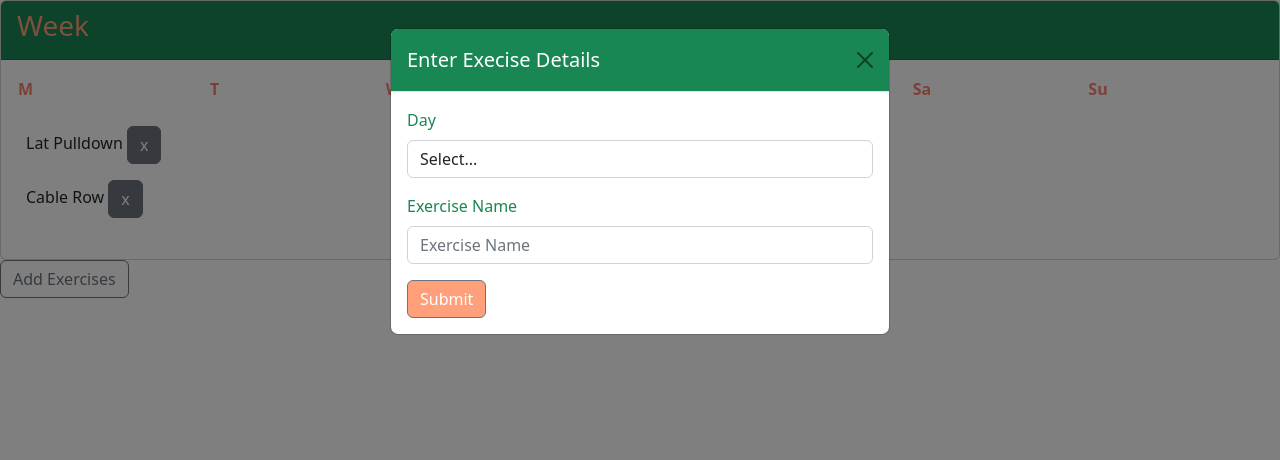
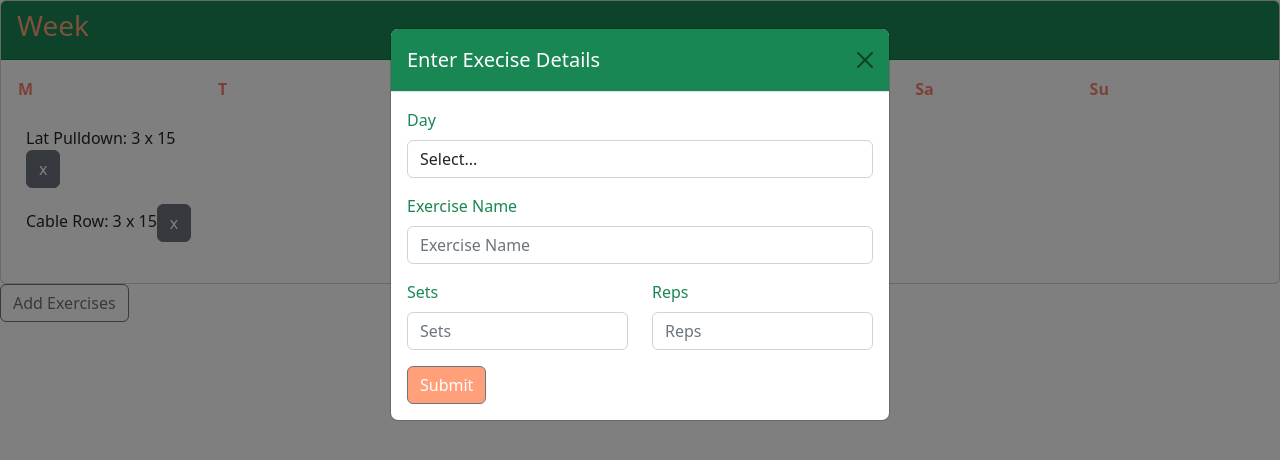
Before and after one commit to delanaeini/ExercisePlanner, a React (Create React App) app: page / in a window 1280 px wide. Both pictures are taken after a click on the button "Add Exercises". Shown: the top 460 px of the page. Built offline with nearby package versions, Linux system fonts and the light colour scheme.

Commit message:
sets and reps

```diff
--- a/src/features/AddExercise.js
+++ b/src/features/AddExercise.js
@@ -1,6 +1,6 @@
 import { useState } from 'react';
-import { Button, Modal, ModalHeader, ModalBody, FormGroup, Label } from 'reactstrap';
-import { Formik, Field, Form, ErrorMessage } from 'formik';
+import { Button, Modal, ModalHeader, ModalBody, FormGroup, Label, Row, Col } from 'reactstrap';
+import { Formik, Field, Form } from 'formik';
 
 const AddExercise = ({addExercise}) => {
     const [modalOpen, setModalOpen] = useState(false);
@@ -8,7 +8,9 @@ const AddExercise = ({addExercise}) => {
     const handleSubmit = (values) => {
         const newExercise = {
             exerciseday : values.exerciseday,
-            name : values.name
+            name : values.name,
+            sets : values.sets,
+            reps : values.reps
         };
         console.log('New Exercise:', newExercise);
         setModalOpen(false);
@@ -26,7 +28,9 @@ const AddExercise = ({addExercise}) => {
                 <ModalBody>
                     <Formik initialValues={{
                         exerciseday: undefined,
-                        name: ''
+                        name: '',
+                        sets: '',
+                        reps: ''
                     }}
                     onSubmit={handleSubmit}
                     >
@@ -50,16 +54,42 @@ const AddExercise = ({addExercise}) => {
                                     <option>Su</option>
                                 </Field>
                             </FormGroup>
-                            <FormGroup>
-                                <Label htmlFor='name'>
+                            <FormGroup >
+                            <Label htmlFor='name' className='col-md-3'>
                                     Exercise Name
                                 </Label>
                                 <Field
                                     name='name'
                                     placeholder='Exercise Name'
-                                    className='form-control'
+                                    className='form-control col-md-5'
                                 />
                             </FormGroup>
+                            <Row>
+                                <Col className='col-md-6'>
+                                    <FormGroup>
+                                        <Label htmlFor='sets'>
+                                            Sets
+                                        </Label>
+                                        <Field
+                                            name='sets'
+                                            placeholder='Sets'
+                                            className='form-control'
+                                        />
+                                    </FormGroup>
+                                </Col>
+                                <Col>
+                                    <FormGroup>
+                                        <Label htmlFor='reps'>
+                                            Reps
+                                        </Label>
+                                        <Field
+                                            name='reps'
+                                            placeholder='Reps'
+                                            className='form-control'
+                                        />
+                                    </FormGroup>
+                                </Col>
+                            </Row>
                             <Button type='submit'>
                                 Submit
                             </Button>
--- a/src/features/WeekView.js
+++ b/src/features/WeekView.js
@@ -26,8 +26,11 @@ const WeekView = ({deleteExercise, exercise}) => {
                                     );
                                 }).map((exercise) => {
                                     return(
-                                        <div>{exercise.name} <Button onClick={() => deleteExercise(exercise.id)}>x</Button>
-                                    </div>
+                                        <div>
+                                            {exercise.name}
+                                            {exercise.sets && exercise.reps &&`: ${exercise.sets} x ${exercise.reps}`}
+                                            <Button onClick={() => deleteExercise(exercise.id)}>x</Button>
+                                        </div>
                                     );
                                 })}
                             </td>
```
